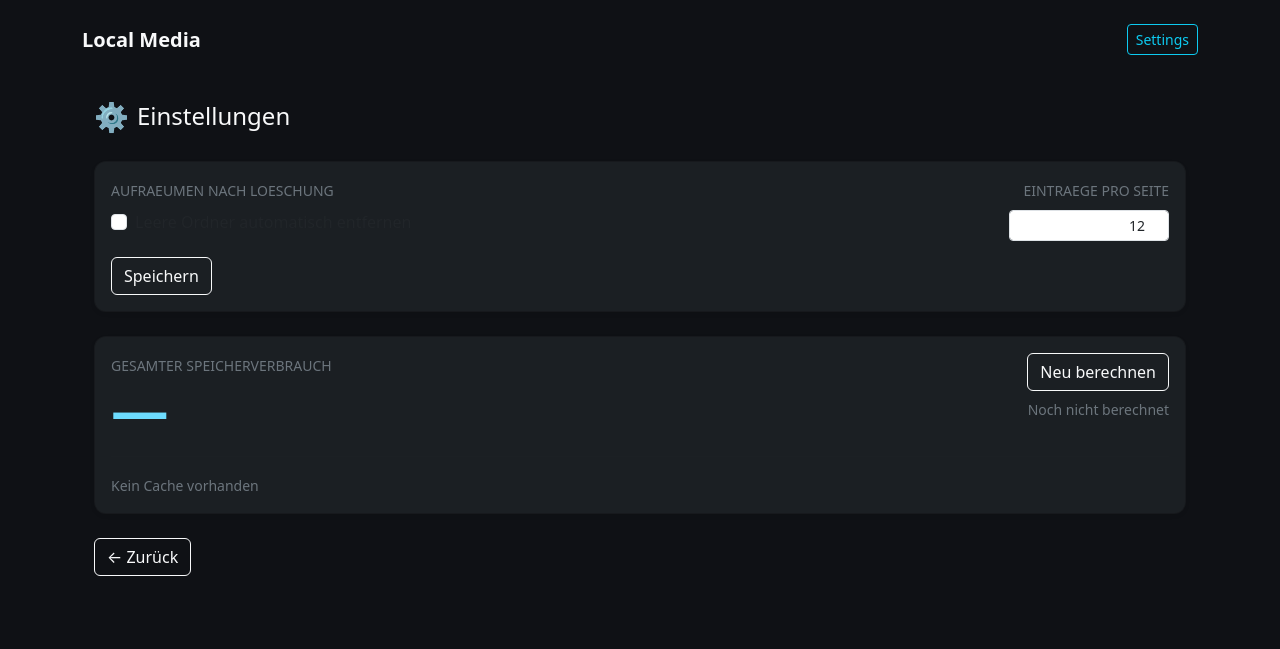
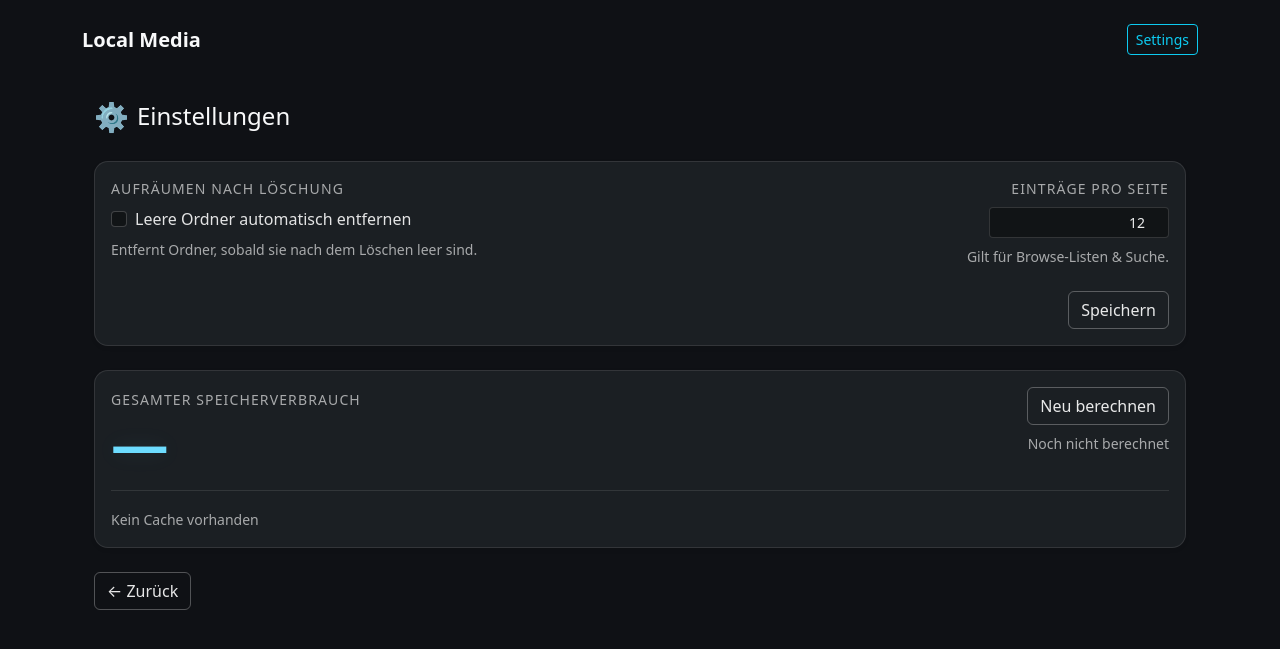
Before and after one commit to tvdw07/VideoPlayer, a Flask app: page /settings in a window 1280 px wide. Shown: the top 649 px of the page. Run offline with Flask 3, Linux system fonts and the light colour scheme; some libraries are stand-ins or nearby versions.

Commit message:
Enhance settings page with improved layout and contrast for better usability

```diff
--- a/static/css/style.css
+++ b/static/css/style.css
@@ -5,6 +5,14 @@ body {
 
 a {
     text-decoration: none;
+}
+
+/* Inputs on dark backgrounds */
+.form-control,
+.form-control-sm {
+    background: rgba(0, 0, 0, 0.35);
+    border: 1px solid rgba(255, 255, 255, 0.14);
+    color: rgba(255, 255, 255, 0.92);
 }
 
 /* List / Browse */
@@ -74,7 +82,7 @@ a {
     color: #fff;
 }
 
-/* Cards */
+/* Cards (global) */
 .card {
     border-radius: 12px;
 }
@@ -88,7 +96,7 @@ a {
     transform: translateY(-1px);
 }
 
-/* Settings: Storage Highlight */
+/* Settings: Storage Highlight (global base, settings page overrides add clarity) */
 .storage-value {
     font-size: clamp(2.8rem, 5vw, 3.6rem);
     font-weight: 700;
@@ -102,3 +110,87 @@ a {
     color: rgba(255, 255, 255, 0.6);
     margin-left: 0.15em;
 }
+
+/* =========================================================
+   Settings page contrast upgrades (SCOPED)
+   Add `.settings-page` to the page container:
+   <div class="container py-4 settings-page">
+   ========================================================= */
+
+.settings-page .card {
+    border-radius: 14px;
+    background: rgba(255, 255, 255, 0.055);
+    border: 1px solid rgba(255, 255, 255, 0.10);
+    box-shadow:
+        0 10px 30px rgba(0, 0, 0, 0.35),
+        inset 0 1px 0 rgba(255, 255, 255, 0.04);
+}
+
+.settings-page .card .card-body {
+    color: rgba(255, 255, 255, 0.88);
+}
+
+.settings-page .text-secondary {
+    color: rgba(255, 255, 255, 0.62) !important;
+}
+
+.settings-page small.text-uppercase {
+    letter-spacing: 0.08em;
+}
+
+.settings-page hr {
+    border-color: rgba(255, 255, 255, 0.10);
+    opacity: 1;
+}
+
+/* Inputs on dark backgrounds */
+.settings-page .form-control,
+.settings-page .form-control-sm {
+    background: rgba(0, 0, 0, 0.35);
+    border: 1px solid rgba(255, 255, 255, 0.14);
+    color: rgba(255, 255, 255, 0.92);
+}
+
+.settings-page .form-control::placeholder {
+    color: rgba(255, 255, 255, 0.45);
+}
+
+.settings-page .form-control:focus,
+.settings-page .form-control-sm:focus {
+    background: rgba(0, 0, 0, 0.45);
+    border-color: rgba(109, 220, 255, 0.65);
+    box-shadow: 0 0 0 0.2rem rgba(109, 220, 255, 0.18);
+    color: rgba(255, 255, 255, 0.95);
+}
+
+/* Checkbox visibility on dark UI */
+.settings-page .form-check-input {
+    background-color: rgba(0, 0, 0, 0.35);
+    border: 1px solid rgba(255, 255, 255, 0.20);
+}
+
+.settings-page .form-check-input:checked {
+    background-color: #6ddcff;
+    border-color: rgba(109, 220, 255, 0.9);
+}
+
+.settings-page .form-check-label {
+    color: rgba(255, 255, 255, 0.88);
+}
+
+/* Buttons in settings: keep outline but boost clarity */
+.settings-page .btn-outline-light {
+    border-color: rgba(255, 255, 255, 0.28);
+    color: rgba(255, 255, 255, 0.90);
+}
+
+.settings-page .btn-outline-light:hover {
+    border-color: rgba(109, 220, 255, 0.55);
+    box-shadow: 0 8px 18px rgba(0, 0, 0, 0.25);
+}
+
+/* Storage highlight: subtle clarity */
+.settings-page .storage-value {
+    font-weight: 750;
+    text-shadow: 0 0 22px rgba(109, 220, 255, 0.10);
+}
--- a/templates/settings.html
+++ b/templates/settings.html
@@ -1,7 +1,7 @@
 {% extends "base.html" %}
 {% block content %}
 
-<div class="container py-4">
+<div class="container py-4 settings-page">
 
     <div class="d-flex align-items-center mb-4">
         <span class="fs-3 me-2">⚙️</span>
@@ -13,12 +13,14 @@
             <form method="post" action="{{ url_for('settings.update_settings') }}">
                 <input type="hidden" name="csrf_token" value="{{ csrf_token() }}">
 
-                <div class="d-flex justify-content-between flex-wrap gap-3">
-                    <div>
-                        <small class="text-uppercase text-secondary">
-                            Aufraeumen nach Loeschung
+                <div class="row g-4 align-items-start">
+                    <!-- Cleanup -->
+                    <div class="col-12 col-md-7">
+                        <small class="text-uppercase text-secondary d-block mb-2">
+                            Aufräumen nach Löschung
                         </small>
-                        <div class="form-check mt-2">
+
+                        <div class="form-check">
                             <input class="form-check-input" type="checkbox" id="cleanupToggle"
                                    name="cleanup_empty_directories"
                                    {% if cleanup_enabled %}checked{% endif %}>
@@ -26,21 +28,35 @@
                                 Leere Ordner automatisch entfernen
                             </label>
                         </div>
+
+                        <small class="text-secondary d-block mt-2">
+                            Entfernt Ordner, sobald sie nach dem Löschen leer sind.
+                        </small>
                     </div>
 
-                    <div class="text-end">
-                        <small class="text-uppercase text-secondary">
-                            Eintraege pro Seite
+                    <!-- Per page -->
+                    <div class="col-12 col-md-5">
+                        <small class="text-uppercase text-secondary d-block mb-2 text-md-end">
+                            Einträge pro Seite
                         </small>
-                        <input class="form-control form-control-sm mt-2 text-end"
-                               type="number" min="1" name="default_per_page"
-                               value="{{ default_per_page }}" style="max-width: 160px;">
+
+                        <div class="d-flex justify-content-md-end">
+                            <input class="form-control form-control-sm text-end"
+                                   type="number" min="1" name="default_per_page"
+                                   value="{{ default_per_page }}" style="max-width: 180px;">
+                        </div>
+
+                        <small class="text-secondary d-block mt-2 text-md-end">
+                            Gilt für Browse-Listen & Suche.
+                        </small>
                     </div>
                 </div>
 
-                <button class="btn btn-outline-light mt-3">
-                    Speichern
-                </button>
+                <div class="d-flex justify-content-end mt-4">
+                    <button class="btn btn-outline-light">
+                        Speichern
+                    </button>
+                </div>
             </form>
         </div>
     </div>
```
